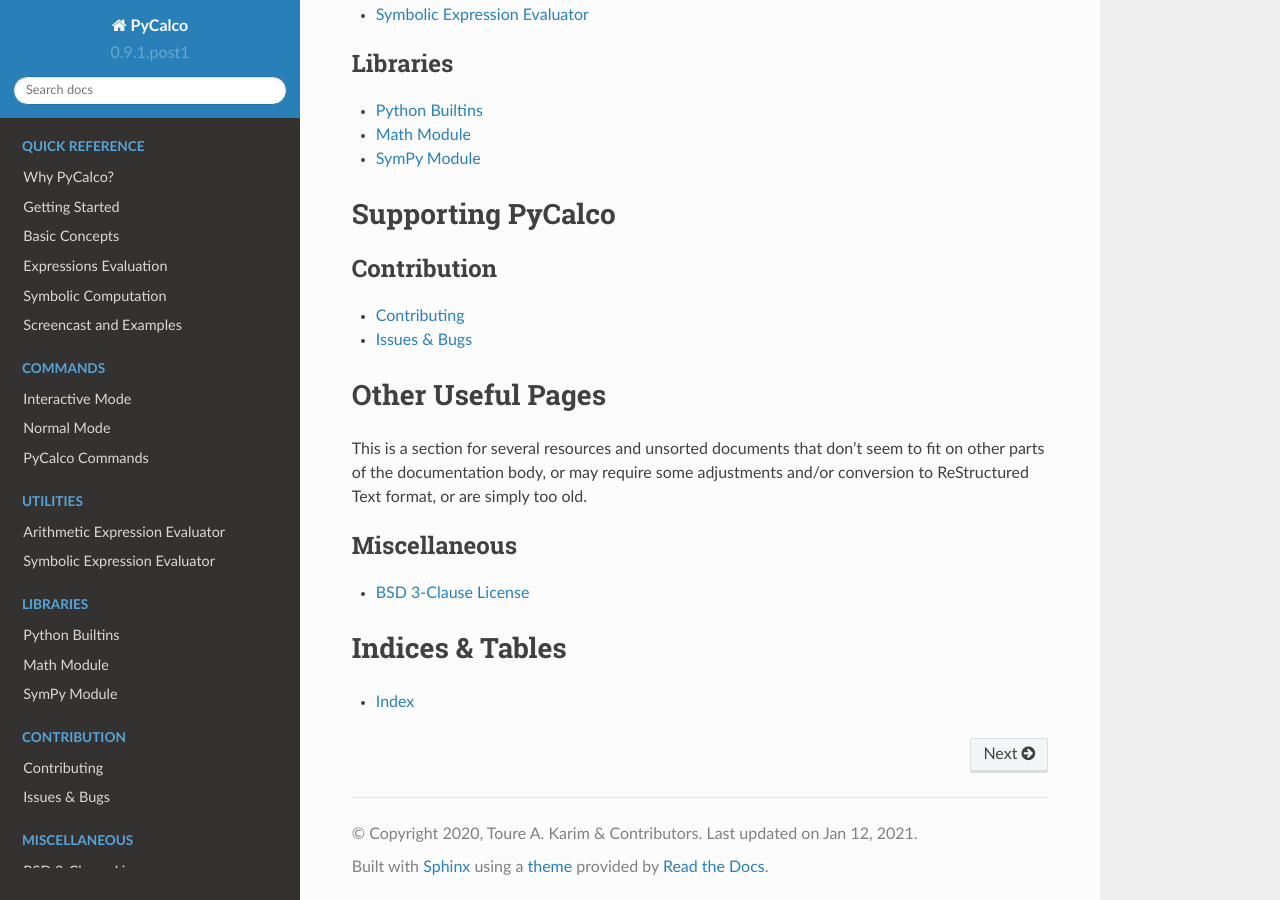
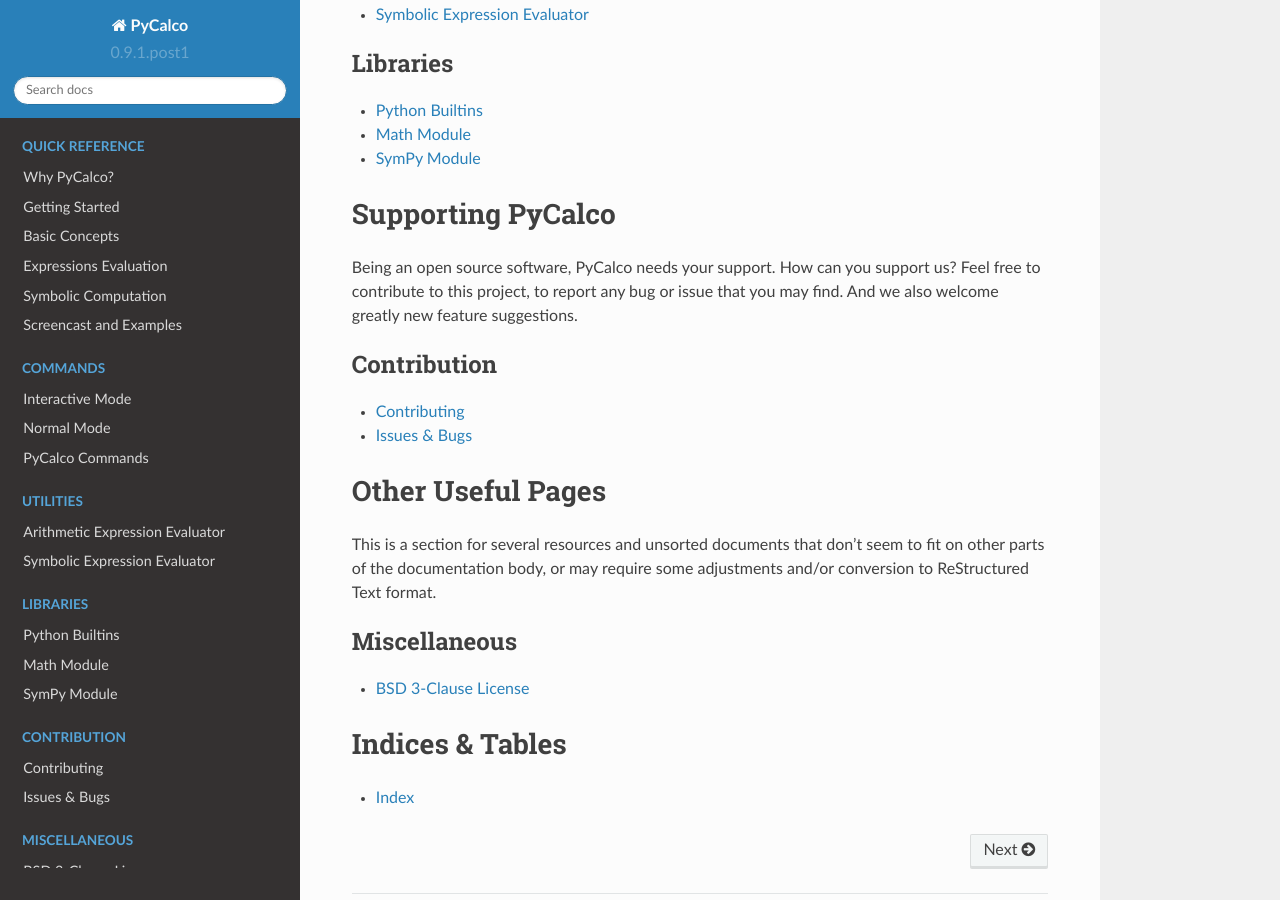
Before and after one commit to trabdlkarim/pycalco, a Sphinx documentation site: the page built from docs/source/index.rst, in a window 1280 px wide and 900 px high, scrolled down 1047 px. Built offline with Sphinx 7.4.7 and the Read the Docs theme 2.0.0, drawn with Linux system fonts in a browser that asks for light colours.

Commit message:
Update index.rst

```diff
--- a/docs/source/index.rst
+++ b/docs/source/index.rst
@@ -55,6 +55,7 @@ The following manuals are written for useful tools or utilities and used librari
 Supporting PyCalco
 ==================
 
+Being an open source software, PyCalco needs your support. How can you support us? Feel free to contribute to this project, to report any bug or issue that you may find. And we also welcome greatly new feature suggestions.
 
 .. toctree::
    :maxdepth: 2
@@ -68,7 +69,7 @@ Supporting PyCalco
 Other Useful Pages
 ==================
 
-This is a section for several resources and unsorted documents that don’t seem to fit on other parts of the documentation body, or may require some adjustments and/or conversion to ReStructured Text format, or are simply too old.
+This is a section for several resources and unsorted documents that don’t seem to fit on other parts of the documentation body, or may require some adjustments and/or conversion to ReStructured Text format.
 
 .. toctree::
    :maxdepth: 2
```
